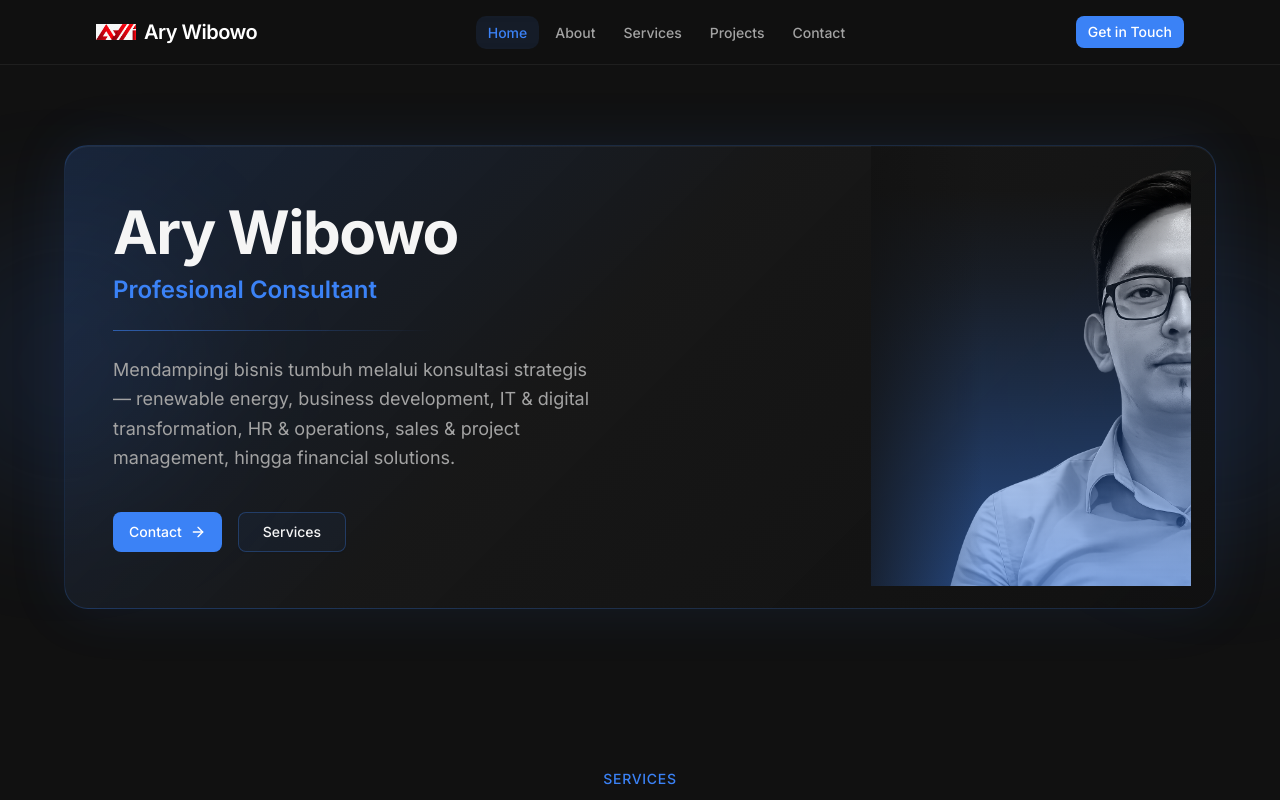
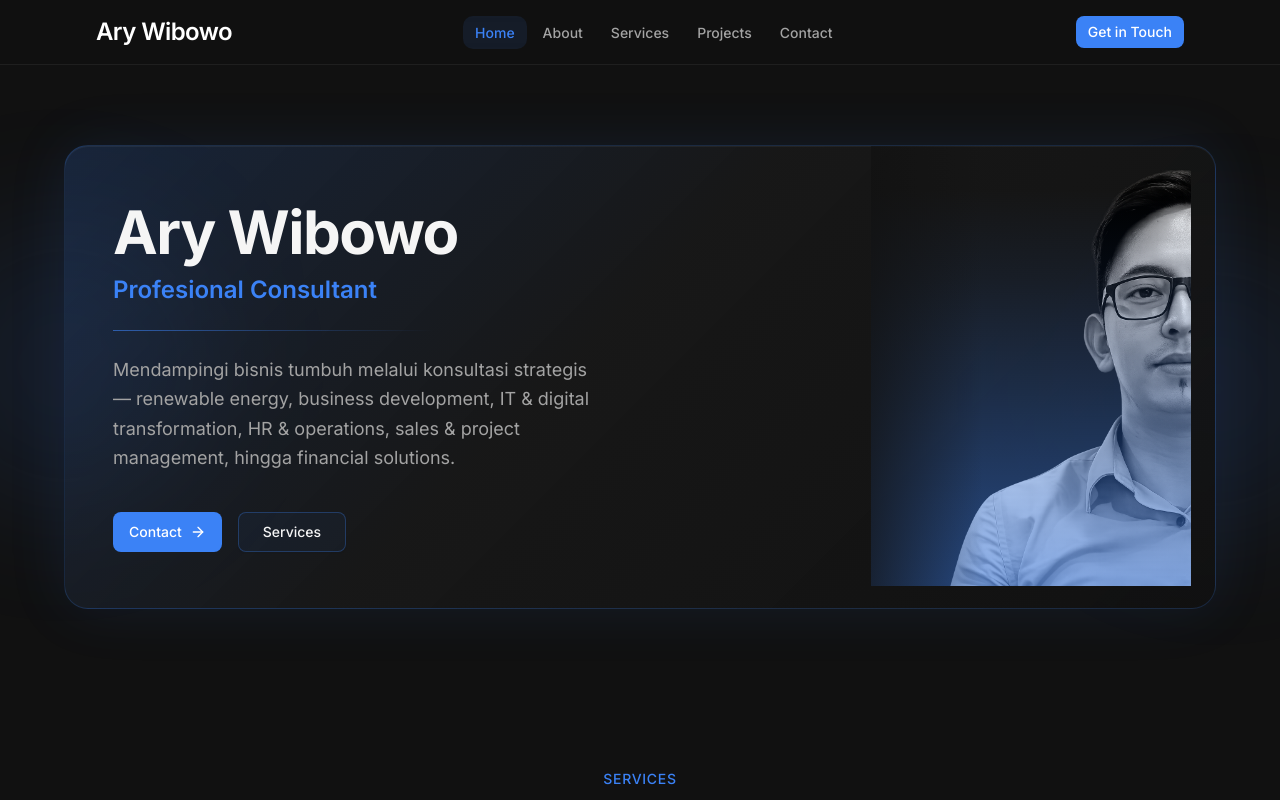
Before and after one commit to ImHeroesKiller/arywibowo-portfolio, a Next.js app: page / in a window 1280 px wide. Shown: the top 800 px of the page. Built offline with nearby package versions, Linux system fonts and the light colour scheme.

Commit message:
chore: remove logo image, keep only text

```diff
--- a/components/Logo.tsx
+++ b/components/Logo.tsx
@@ -1,22 +1,16 @@
 interface LogoProps {
   className?: string
-  imageClassName?: string
   showText?: boolean
   showName?: boolean
 }
 
-export default function Logo({ className = '', imageClassName = '', showText = true, showName }: LogoProps) {
+export default function Logo({ className = '', showText = true, showName }: LogoProps) {
   const shouldShowText = showText !== false && showName !== false
 
   return (
-    <div className={`flex items-center gap-2 ${className}`}>
-      <img
-        src="/images/awi-logo.webp"
-        alt="AWI Logo"
-        className={`h-9 w-9 md:h-10 md:w-10 object-contain ${imageClassName}`}
-      />
+    <div className={`flex items-center ${className}`}>
       {shouldShowText && (
-        <span className="font-semibold tracking-tight text-white text-lg md:text-xl">
+        <span className="font-semibold tracking-tight text-white text-xl md:text-2xl">
           Ary Wibowo
         </span>
       )}
```
